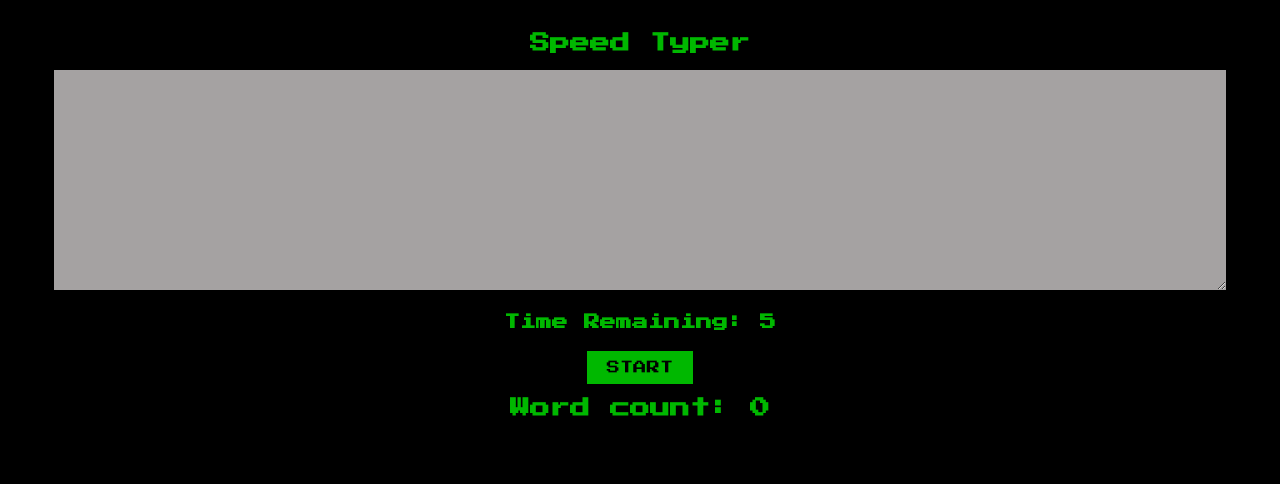
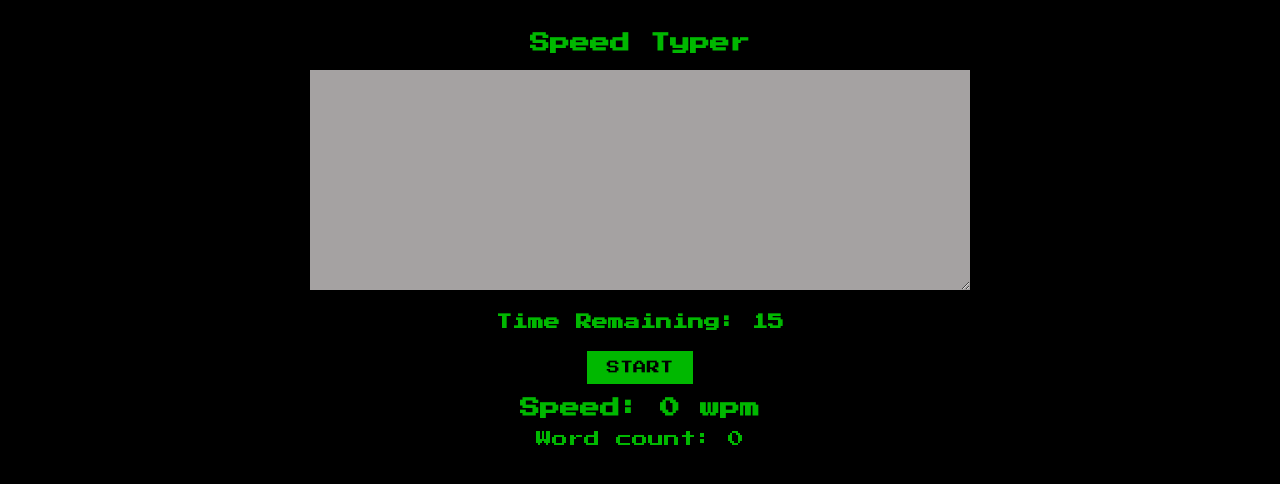
Before and after one commit to theJYC/speedTyper, a React (Create React App) app: page / in a window 1280 px wide. Shown: the top 484 px of the page. Built offline with nearby package versions, Linux system fonts and the light colour scheme.

Commit message:
added wpm speed calculation

```diff
--- a/public/styles.css
+++ b/public/styles.css
@@ -17,7 +17,6 @@ button {
     display: block;
     margin: 0 auto;
     border: none;
-    background: #a80020;
     background: #00b800;
     padding: 10px 20px;
     text-transform: uppercase;
@@ -35,7 +34,7 @@ h1 {
 textarea {
     font-family: 'Press Start 2P';
     border: 3px solid black;
-    width: 90%;
+    width: 50%;
     margin: 0 auto;
     outline: none;
     height: 200px;
@@ -46,3 +45,7 @@ textarea {
 textarea:disabled {
     background-color: #a5a2a2;
 }
+
+p5 {
+    padding-top: 5px;
+}
--- a/src/App.js
+++ b/src/App.js
@@ -1,7 +1,7 @@
 import React, { useState , useEffect } from "react"
 
 function App() {
-    const STARTING_TIME = 5
+    const STARTING_TIME = 15
 
     //creating states to hold text and time displayed on countdown timer
     const [text, setText] = useState("")
@@ -11,6 +11,7 @@ function App() {
     const [isTimeRunning, setIsTimeRunning] = useState(false)
     //storing wordCount as separate state to text (to store for indiv. games vs realtime tracking)
     const [wordCount, setWordCount] = useState(0)
+    const [wordsPerMinute, setWordsPerMinute] = useState(0)
 
     function handleChange(event) {
         //destructuring event.target.value to grab input when event is fired:
@@ -27,12 +28,17 @@ function App() {
         return spaceRemoved.length
     }
 
+    function calculateTypingSpeed(text) {
+        return wordCount * 4
+    }
+
     function startGame() {
         setIsTimeRunning(true)
         setTimeRemaining(STARTING_TIME)
         //refreshing the input box, which updates according to text stored as state
         setText("")
         setWordCount(0)
+        setWordsPerMinute(0)
     }
 
     function endGame() {
@@ -40,6 +46,7 @@ function App() {
         //grabbing text input as string, calculate number of words,
         //then store it to wordCount state
         setWordCount(calculateWordCount(text))
+        setWordsPerMinute(calculateTypingSpeed(text))
     }
 
     //useEffect is run when component updates,
@@ -71,7 +78,8 @@ function App() {
             <button
                 onClick={startGame}
                 disabled={isTimeRunning}>START</button>
-            <h1>Word count: {wordCount}</h1>
+            <h1>Speed: {wordsPerMinute} wpm</h1>
+            <p5>Word count: {wordCount}</p5>
         </>
     )
 }
```
